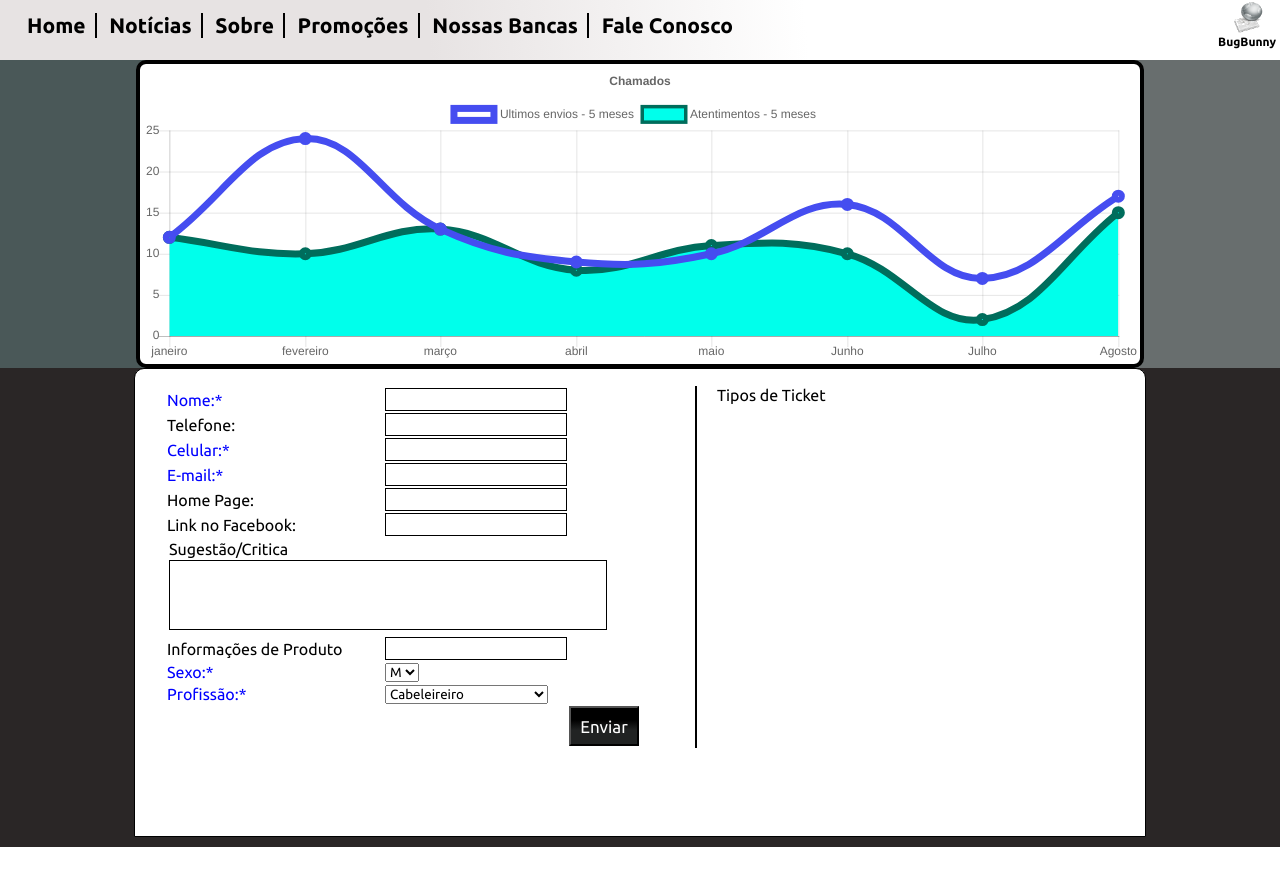
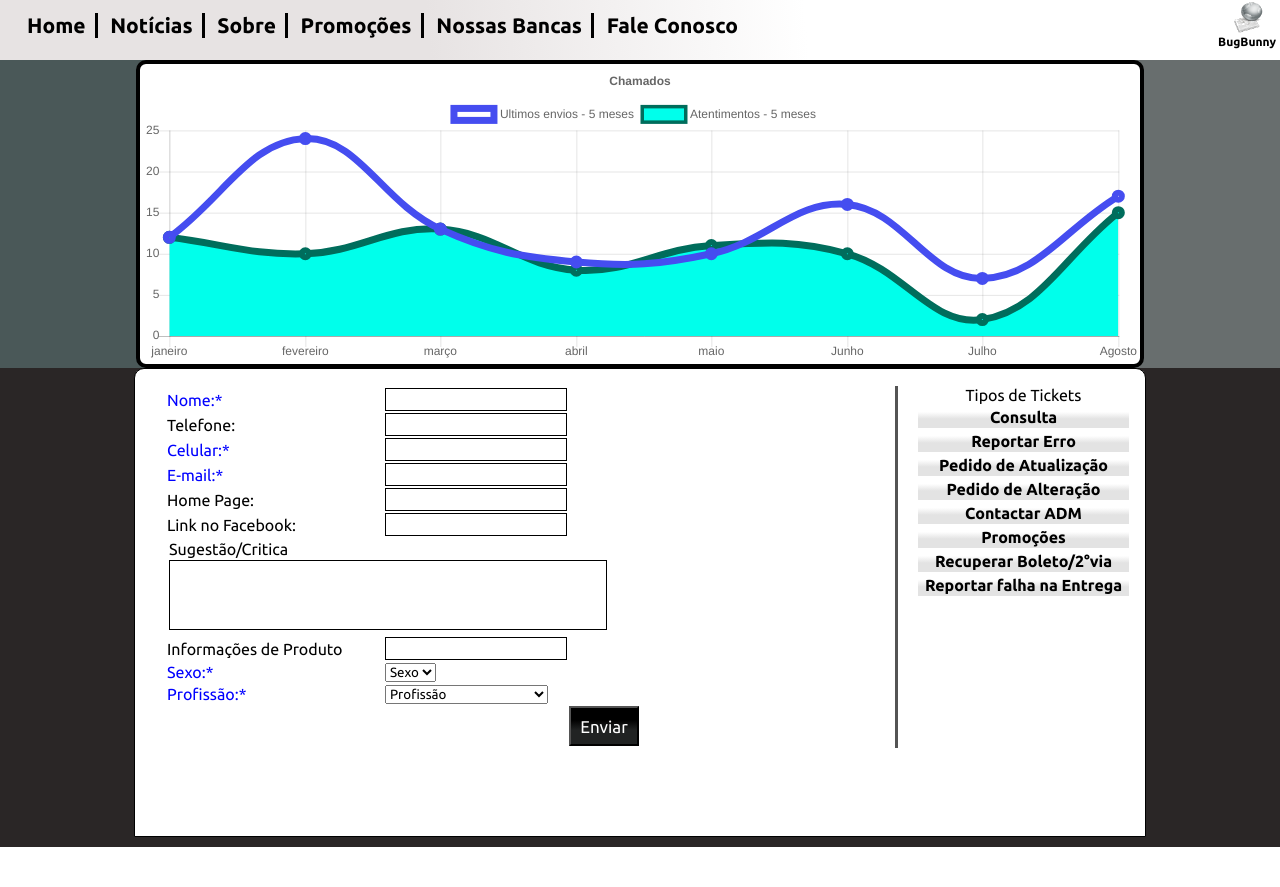
Before and after one commit to gilberto-009199/BugsBonny, a PHP site: page /contact.php in a window 1280 px wide. Run offline with PHP 8.4, Linux system fonts and the light colour scheme.

Commit message:
arrumando a pagina de Fale conosco front end para w3c

```diff
--- a/BugsBunny/contact.php
+++ b/BugsBunny/contact.php
@@ -2,7 +2,7 @@
 <html lang="pt-br" dir="ltr">
     <head>
         <title>Fale Conosco</title>
-<?php include_once './head.php';?>
+        <?php include_once './head.php'; ?>
     </head>
     <body>
         <header>
@@ -35,25 +35,25 @@
                 var myChart = new Chart(canvas, {
                     type: 'line',
                     data: {
-                    labels:["janeiro","fevereiro","março","abril","maio","Junho","Julho","Agosto"],
-                    datasets:[{
-                            label:"Ultimos envios - 5 meses",
-                            data:[12,24,13,9,10,16,7,17],
-                            borderWidth:7,
-                            borderColor:"#454df0",
-                            backgroundColor:"transparent",
-                    },{
-                            label:"Atentimentos - 5 meses",
-                            data:[12,10,13,8,11,10,2,15],
-                            borderWidth:7,
-                            borderColor:"#006D5C",
-                            backgroundColor:"#00ffeb",
+                        labels: ["janeiro", "fevereiro", "março", "abril", "maio", "Junho", "Julho", "Agosto"],
+                        datasets: [{
+                                label: "Ultimos envios - 5 meses",
+                                data: [12, 24, 13, 9, 10, 16, 7, 17],
+                                borderWidth: 7,
+                                borderColor: "#454df0",
+                                backgroundColor: "transparent",
+                            }, {
+                                label: "Atentimentos - 5 meses",
+                                data: [12, 10, 13, 8, 11, 10, 2, 15],
+                                borderWidth: 7,
+                                borderColor: "#006D5C",
+                                backgroundColor: "#00ffeb",
                             }]
                     },
                     options: {
-                    title:{
-                        display:true,
-                        text:"Chamados"
+                        title: {
+                            display: true,
+                            text: "Chamados"
                         }
                     }
                 });
@@ -61,7 +61,7 @@
         </div>
         <div id="main" role="main">
             <div class="row">
-                <div class="cold6 BordaDireita" style="float: left;">
+                <div data-style="CaixaDireita" class="cold8 BordaDireita">
                     <form name="frmTiket" method="POST">
                         <table>
                             <tr>
@@ -78,7 +78,7 @@
                             </tr>
                             <tr>
                                 <td><label  class="Obrigatorio" for="txtEmail">E-mail:*</label></td>
-                                <td> <input id="txtHomePage" type="text" name="txtHomePage" value="" required/> </td>
+                                <td> <input id="txtEmail" type="text" name="txtHomePage" value="" required/> </td>
                             </tr>
                             <tr>
                                 <td><label for="txtHomePage">Home Page:</label></td>
@@ -96,7 +96,7 @@
                                         </tr>
                                         <tr>
                                             <td>
-                                                <textarea id="areaCritica" name="ariaCritica" rows="4" cols="20">
+                                                <textarea id="areaCritica" value="" name="ariaCritica" rows="4" cols="20">
                                                 </textarea>
                                             </td>
                                         </tr>
@@ -111,6 +111,7 @@
                                 <td><label class="Obrigatorio" for="slcSexo">Sexo:*</label></td>
                                 <td>
                                     <select id="slcSexo" name="slcSexo" required>
+                                        <option value="" selected>Sexo</option>
                                         <option value="M">M</option>
                                         <option value="F">F</option>
                                     </select>
@@ -120,6 +121,7 @@
                                 <td><label class="Obrigatorio" for="slcProfissao">Profissão:*</label></td>
                                 <td>
                                     <select id="slcProfissao" name="slcProfissao" required>
+                                        <option value="" selected>Profissão</option>
                                         <option value="cabeleireiro">Cabeleireiro</option>
                                         <option value="sapateiro">Sapateiro</option>
                                         <option value="vendedor">Vendedor</option>
@@ -135,8 +137,16 @@
                         </table>
                     </form>
                 </div>
-                <div class="cold3" style="float: left; padding-left: 20px;">
-                    Tipos de Ticket
+                <div data-style="CaixaEsquerda">
+                    Tipos de Tickets
+                    <span class="ItemTicket">Consulta</span>
+                    <span class="ItemTicket">Reportar Erro</span>
+                    <span class="ItemTicket">Pedido de Atualização</span>
+                    <span class="ItemTicket">Pedido de Alteração</span>
+                    <span class="ItemTicket">Contactar ADM</span>
+                    <span class="ItemTicket">Promoções</span>
+                    <span class="ItemTicket">Recuperar Boleto/2°via</span>
+                    <span class="ItemTicket">Reportar falha na Entrega</span>
                 </div>
             </div>
         </div>
--- a/BugsBunny/css/contact.css
+++ b/BugsBunny/css/contact.css
@@ -34,6 +34,16 @@ div[role="banner"] canvas{
     border-top-right-radius: 10px;
     background-color: white;
 }
+div[data-style="CaixaDireita"]{
+    border-right-style: inset;
+    float: left;
+}
+div[data-style="CaixaEsquerda"]{
+    width: 211px;
+    float: left;
+    padding-left: 20px;
+    text-align: center;
+}
 form[name="frmTiket"]{
     padding-left: 20px;
     padding-right: 20px;
@@ -61,3 +71,18 @@ input[name*="txt"]{
     margin-right: -30px;
     color:white;
 }
+.ItemTicket{
+    width: 100%;
+    margin-left: auto;
+    margin-right: auto;
+    min-height: 20px;
+    padding-top: 4px;
+    text-align: center;
+    background: rgb(227,227,227);
+    background: linear-gradient(360deg, rgba(227,227,227,1) 38%, rgba(255,255,255,1) 67%);
+    display:block;
+    font-weight: bold;
+}
+.ItemTicket:hover{
+    color:#006D5C;
+}
--- a/BugsBunny/css/style.css
+++ b/BugsBunny/css/style.css
@@ -65,6 +65,7 @@
 }
 .BordaDireita{
     border-right: solid 2px black;
+    border-right-width: 3px;
 }
 .Obrigatorio{
     color: blue;
```
Lines whose indentation alone changed are shown as unchanged.
